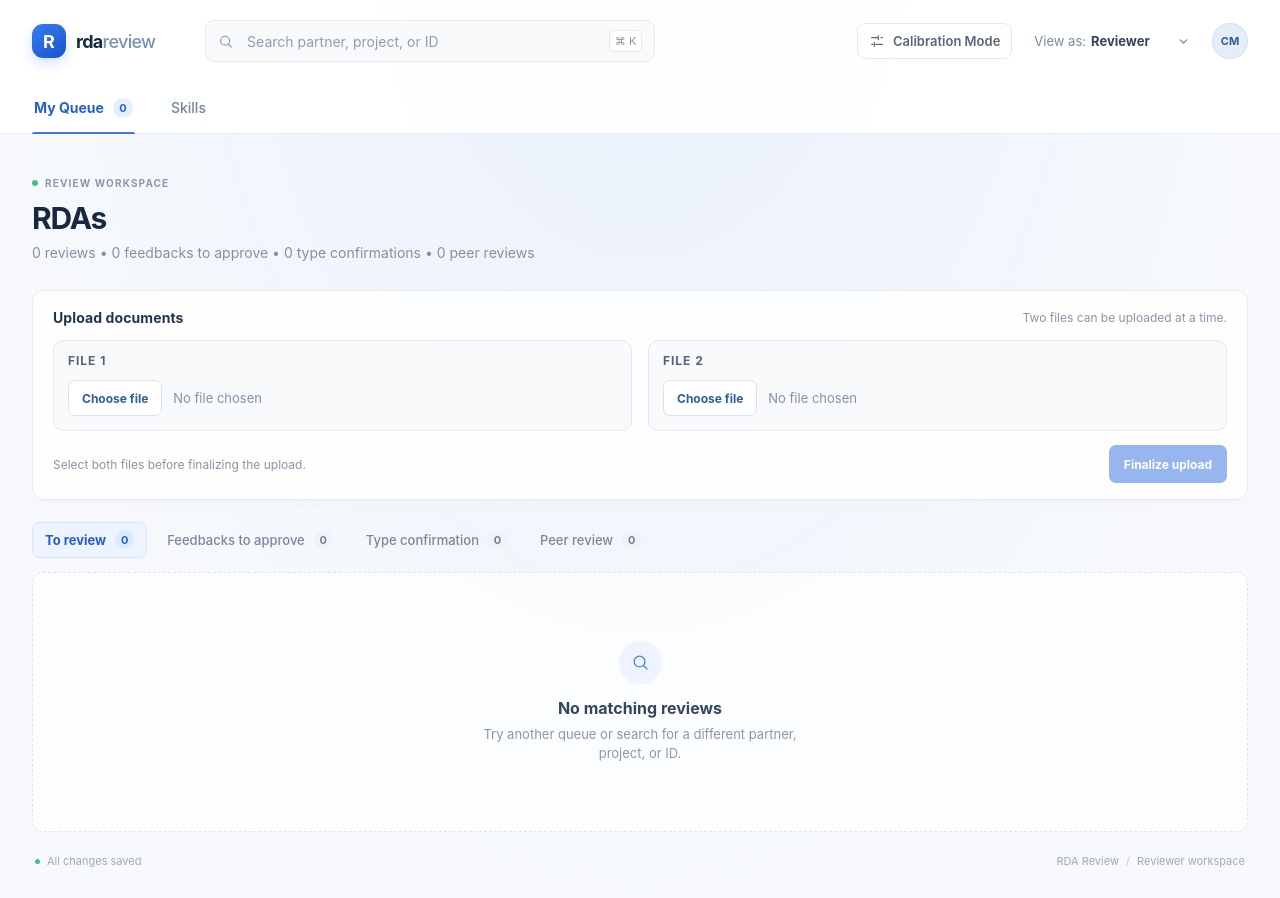
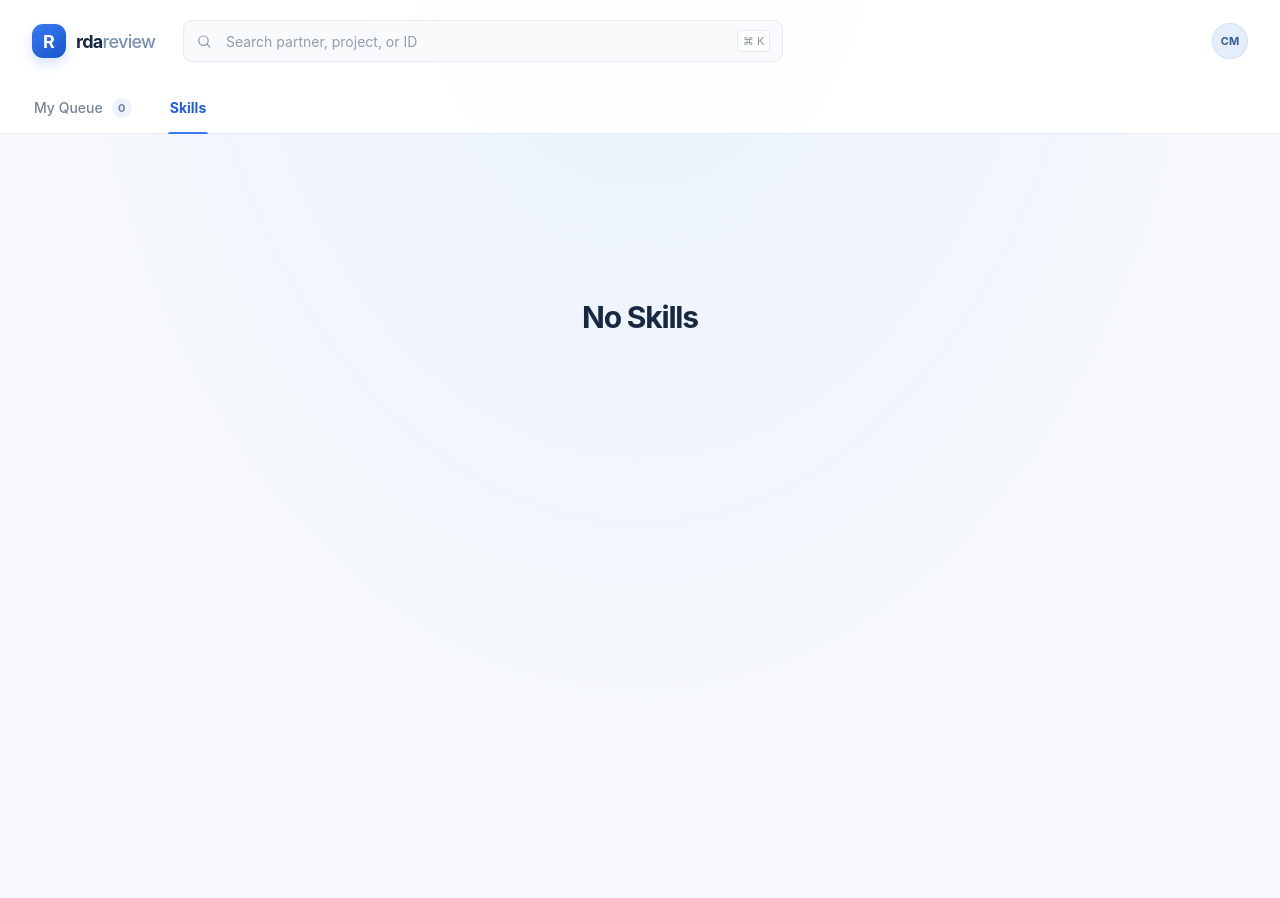
Before and after one commit to lucasvieira-ia/frontend_rda_poc, an Angular app: page / in a window 1280 px wide. Both pictures are taken after a click on the tab "Skills". After the commit the page ends 800 px from the top, so only its background shows below. Built offline with nearby package versions, Linux system fonts and the light colour scheme.

Commit message:
Finalizing the first version

```diff
--- a/src/app/app.html
+++ b/src/app/app.html
@@ -21,31 +21,6 @@
       </label>
 
       <div class="user-controls">
-        <button
-          class="calibration-button"
-          type="button"
-          [class.is-active]="calibrationMode()"
-          [attr.aria-pressed]="calibrationMode()"
-          (click)="toggleCalibrationMode()"
-        >
-          <svg viewBox="0 0 24 24" aria-hidden="true">
-            <path d="M4 7h10M18 7h2M4 17h2m4 0h10M14 4v6M8 14v6"></path>
-          </svg>
-          Calibration Mode
-        </button>
-
-        <label class="view-as">
-          <span>View as:</span>
-          <select aria-label="View as">
-            <option>Reviewer</option>
-            <option>Partner</option>
-            <option>Administrator</option>
-          </select>
-          <svg viewBox="0 0 16 16" aria-hidden="true">
-            <path d="m4 6 4 4 4-4"></path>
-          </svg>
-        </label>
-
         <button class="avatar" type="button" aria-label="Account menu for Camila Martins">
           CM
         </button>
@@ -53,19 +28,34 @@
     </div>
 
     <nav class="primary-nav" aria-label="Primary navigation" role="tablist">
-      <button class="primary-tab active" type="button" role="tab" aria-selected="true">
+      <button
+        class="primary-tab"
+        type="button"
+        role="tab"
+        [class.active]="activePage() === 'queue'"
+        [attr.aria-selected]="activePage() === 'queue'"
+        (click)="selectPage('queue')"
+      >
         My Queue <span class="nav-badge">{{ totalQueueCount() }}</span>
       </button>
-      <button class="primary-tab" type="button" role="tab" aria-selected="false">
+      <button
+        class="primary-tab"
+        type="button"
+        role="tab"
+        [class.active]="activePage() === 'skills'"
+        [attr.aria-selected]="activePage() === 'skills'"
+        (click)="selectPage('skills')"
+      >
         Skills
       </button>
     </nav>
   </header>
 
   <main id="my-queue" class="page-content">
+    @if (activePage() === 'queue') {
     <div class="page-heading">
       <div>
-        <div class="eyebrow"><span class="eyebrow-dot"></span> REVIEW WORKSPACE</div>
+        <div class="eyebrow"><span class="eyebrow-dot"></span> Submission of RDAs </div>
         <h1>RDAs</h1>
         <p class="summary">{{ queueSummary() }}</p>
       </div>
@@ -74,12 +64,12 @@
     <section class="upload-section" aria-label="Upload documents">
       <div class="upload-header">
         <h2>Upload documents</h2>
-        <span>Two files can be uploaded at a time.</span>
+
       </div>
 
       <div class="upload-grid">
         <label class="upload-field">
-          <span class="upload-field-label">File 1</span>
+          <span class="upload-field-label">RDA</span>
           <span class="file-picker">
             <input
               class="file-picker-input"
@@ -90,13 +80,13 @@
             />
             <span class="file-picker-button">Choose file</span>
             <span class="file-picker-name">
-              {{ selectedFiles()[1]?.name || 'No file chosen' }}
+              {{ selectedFiles()[1]?.name || 'No RDA chosen' }}
             </span>
           </span>
         </label>
 
         <label class="upload-field">
-          <span class="upload-field-label">File 2</span>
+          <span class="upload-field-label">Spreadsheet</span>
           <span class="file-picker">
             <input
               class="file-picker-input"
@@ -107,7 +97,7 @@
             />
             <span class="file-picker-button">Choose file</span>
             <span class="file-picker-name">
-              {{ selectedFiles()[2]?.name || 'No file chosen' }}
+              {{ selectedFiles()[2]?.name || 'No spreadsheet chosen' }}
             </span>
           </span>
         </label>
@@ -269,5 +259,10 @@
       <span class="footer-status"><span></span> All changes saved</span>
       <span>RDA Review <span class="footer-separator">/</span> Reviewer workspace</span>
     </footer>
+    } @else {
+      <section class="skills-page" aria-labelledby="skills-page-title">
+        <h1 id="skills-page-title">No Skills</h1>
+      </section>
+    }
   </main>
 </div>
--- a/src/app/app.scss
+++ b/src/app/app.scss
@@ -46,7 +46,7 @@ button {
   height: 82px;
   display: flex;
   align-items: center;
-  gap: 50px;
+  gap: 28px;
 }
 
 .brand {
@@ -86,7 +86,8 @@ button {
   display: flex;
   align-items: center;
   gap: 11px;
-  width: min(450px, 38vw);
+  width: min(600px, 52vw);
+  flex: 0 1 600px;
   height: 42px;
   padding: 0 12px;
   border: 1px solid #e6eaf0;
@@ -102,8 +103,6 @@ button {
 }
 
 .search-box svg,
-.calibration-button svg,
-.view-as svg,
 .file-icon svg,
 .clock-icon svg,
 .start-review svg,
@@ -147,61 +146,7 @@ button {
   align-items: center;
   gap: 22px;
   margin-left: auto;
-}
-
-.calibration-button {
-  display: inline-flex;
-  align-items: center;
-  gap: 8px;
-  padding: 9px 11px;
-  border: 1px solid #e4e9f0;
-  border-radius: 8px;
-  background: #fff;
-  color: #57667b;
-  font-size: 13px;
-  font-weight: 600;
-  white-space: nowrap;
-}
-
-.calibration-button svg {
-  width: 16px;
-  height: 16px;
-}
-
-.calibration-button:hover,
-.calibration-button.is-active {
-  border-color: #a9c5fb;
-  background: #f2f7ff;
-  color: var(--blue-dark);
-}
-
-.view-as {
-  display: flex;
-  align-items: center;
-  gap: 5px;
-  color: #7d8999;
-  font-size: 13px;
-  white-space: nowrap;
-}
-
-.view-as select {
-  appearance: none;
-  max-width: 110px;
-  padding: 5px 0;
-  border: 0;
-  outline: 0;
-  background: transparent;
-  color: #34445b;
-  font-size: 13px;
-  font-weight: 650;
-  cursor: pointer;
-}
-
-.view-as svg {
-  width: 13px;
-  height: 13px;
-  margin-left: -7px;
-  pointer-events: none;
+  flex: 0 0 auto;
 }
 
 .avatar {
@@ -277,6 +222,20 @@ button {
 
 .page-content {
   padding-top: 43px;
+}
+
+.skills-page {
+  min-height: 280px;
+  display: grid;
+  place-items: center;
+}
+
+.skills-page h1 {
+  color: #172840;
+  font-size: 30px;
+  font-weight: 720;
+  letter-spacing: -1.2px;
+  line-height: 1.2;
 }
 
 .page-heading {
@@ -919,6 +878,10 @@ h1 {
     gap: 24px;
   }
 
+  .search-box {
+    width: min(600px, 52vw);
+  }
+
   .user-controls {
     gap: 12px;
   }
@@ -960,23 +923,6 @@ h1 {
 
   .user-controls {
     gap: 12px;
-  }
-
-  .calibration-button {
-    width: 36px;
-    height: 36px;
-    justify-content: center;
-    padding: 0;
-    font-size: 0;
-  }
-
-  .calibration-button svg {
-    width: 17px;
-    height: 17px;
-  }
-
-  .view-as {
-    display: none;
   }
 
   .primary-nav {
--- a/src/app/app.ts
+++ b/src/app/app.ts
@@ -1,7 +1,8 @@
 import { Component, computed, OnDestroy, signal } from '@angular/core';
 import { HttpClient, HttpErrorResponse } from '@angular/common/http';
 
-type QueueCategory = 'review' | 'feedback' | 'confirmation' | 'peer';
+type QueueCategory = 'review' | 'feedback';
+type PrimaryPage = 'queue' | 'skills';
 
 interface ReviewMetric {
   label: string;
@@ -50,9 +51,9 @@ interface ReviewItem {
 export class App implements OnDestroy {
   private readonly apiUrl = 'http://localhost:8000/api/reviews/ingest';
 
+  protected readonly activePage = signal<PrimaryPage>('queue');
   protected readonly selectedQueue = signal<QueueCategory>('review');
   protected readonly searchTerm = signal('');
-  protected readonly calibrationMode = signal(false);
   protected readonly startedReviewId = signal<string | null>(null);
   protected readonly uploadingReviewId = signal<string | null>(null);
   protected readonly uploadErrors = signal<Record<string, string>>({});
@@ -70,8 +71,6 @@ export class App implements OnDestroy {
     const counts: Record<QueueCategory, number> = {
       review: 0,
       feedback: 0,
-      confirmation: 0,
-      peer: 0,
     };
 
     for (const item of this.reviewItems()) {
@@ -91,8 +90,6 @@ export class App implements OnDestroy {
     return [
       { key: 'review', label: 'To review', count: counts.review },
       { key: 'feedback', label: 'Feedbacks to approve', count: counts.feedback },
-      { key: 'confirmation', label: 'Type confirmation', count: counts.confirmation },
-      { key: 'peer', label: 'Peer review', count: counts.peer },
     ] as const;
   });
 
@@ -101,8 +98,6 @@ export class App implements OnDestroy {
     const summary = [
       `${counts.review} ${counts.review === 1 ? 'review' : 'reviews'}`,
       `${counts.feedback} ${counts.feedback === 1 ? 'feedback to approve' : 'feedbacks to approve'}`,
-      `${counts.confirmation} ${counts.confirmation === 1 ? 'type confirmation' : 'type confirmations'}`,
-      `${counts.peer} ${counts.peer === 1 ? 'peer review' : 'peer reviews'}`,
     ];
 
     return summary.join(' • ');
@@ -129,6 +124,10 @@ export class App implements OnDestroy {
 
   protected selectQueue(queue: QueueCategory): void {
     this.selectedQueue.set(queue);
+  }
+
+  protected selectPage(page: PrimaryPage): void {
+    this.activePage.set(page);
   }
 
   protected onSearch(event: Event): void {
@@ -172,10 +171,6 @@ export class App implements OnDestroy {
     }
   }
 
-  protected toggleCalibrationMode(): void {
-    this.calibrationMode.update((enabled) => !enabled);
-  }
-
   protected startReview(itemId: string): void {
     const item = this.reviewItems().find((review) => review.id === itemId);
     const attachments = item?.attachments;
@@ -209,8 +204,8 @@ export class App implements OnDestroy {
   private createUploadedReview(files: File[]): ReviewItem {
     return {
       id: `UP-${Date.now()}`,
-      organization: 'New submission',
-      organizationInitials: 'NS',
+      organization: 'New RDA Submitted',
+      organizationInitials: 'NR',
       project: 'Uploaded files',
       file: `${files.length} uploaded documents`,
       amount: 'Pending review',
```
Also changed, not shown: 1 other file (tests, documents, lock files or other folders).
